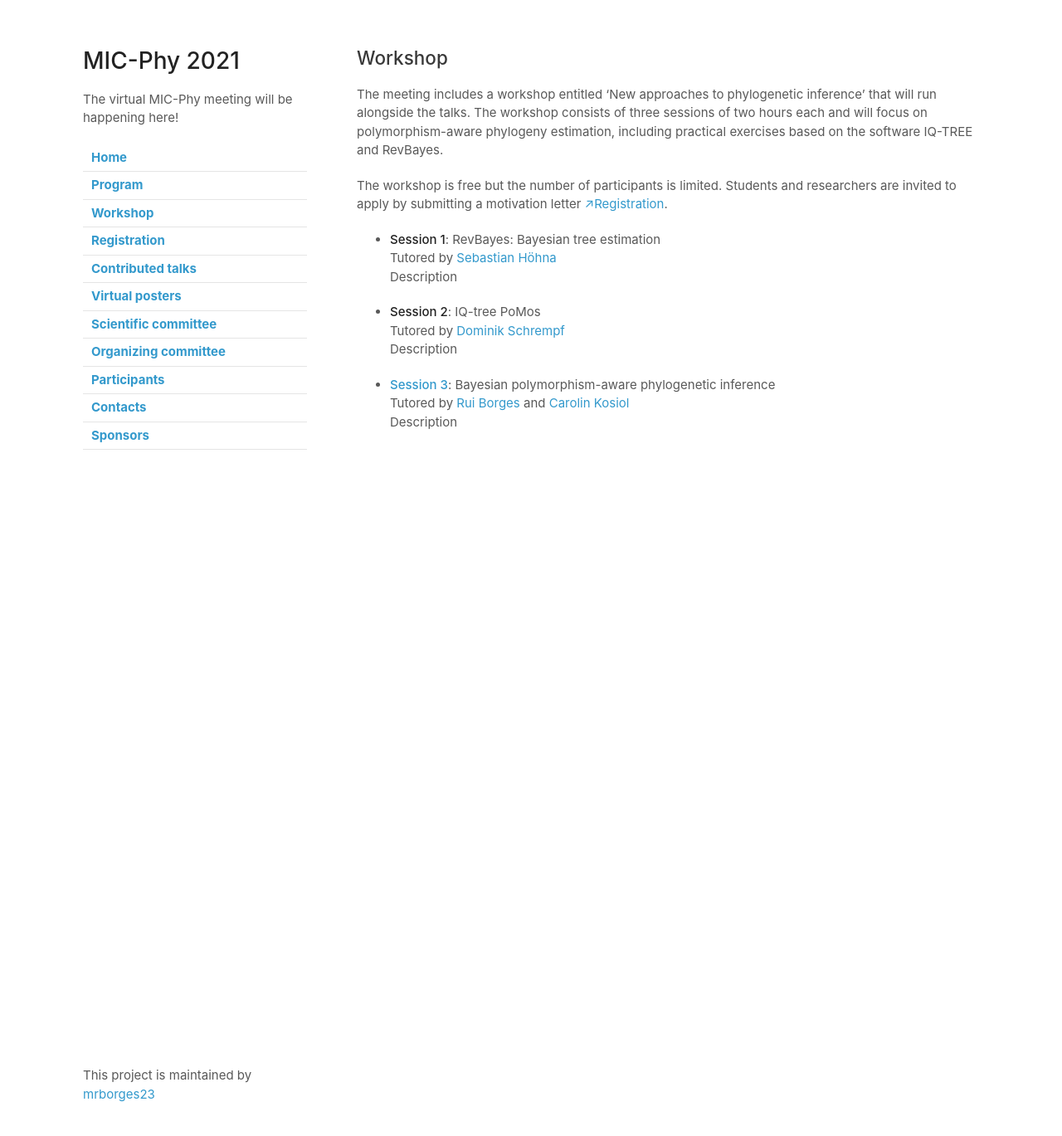
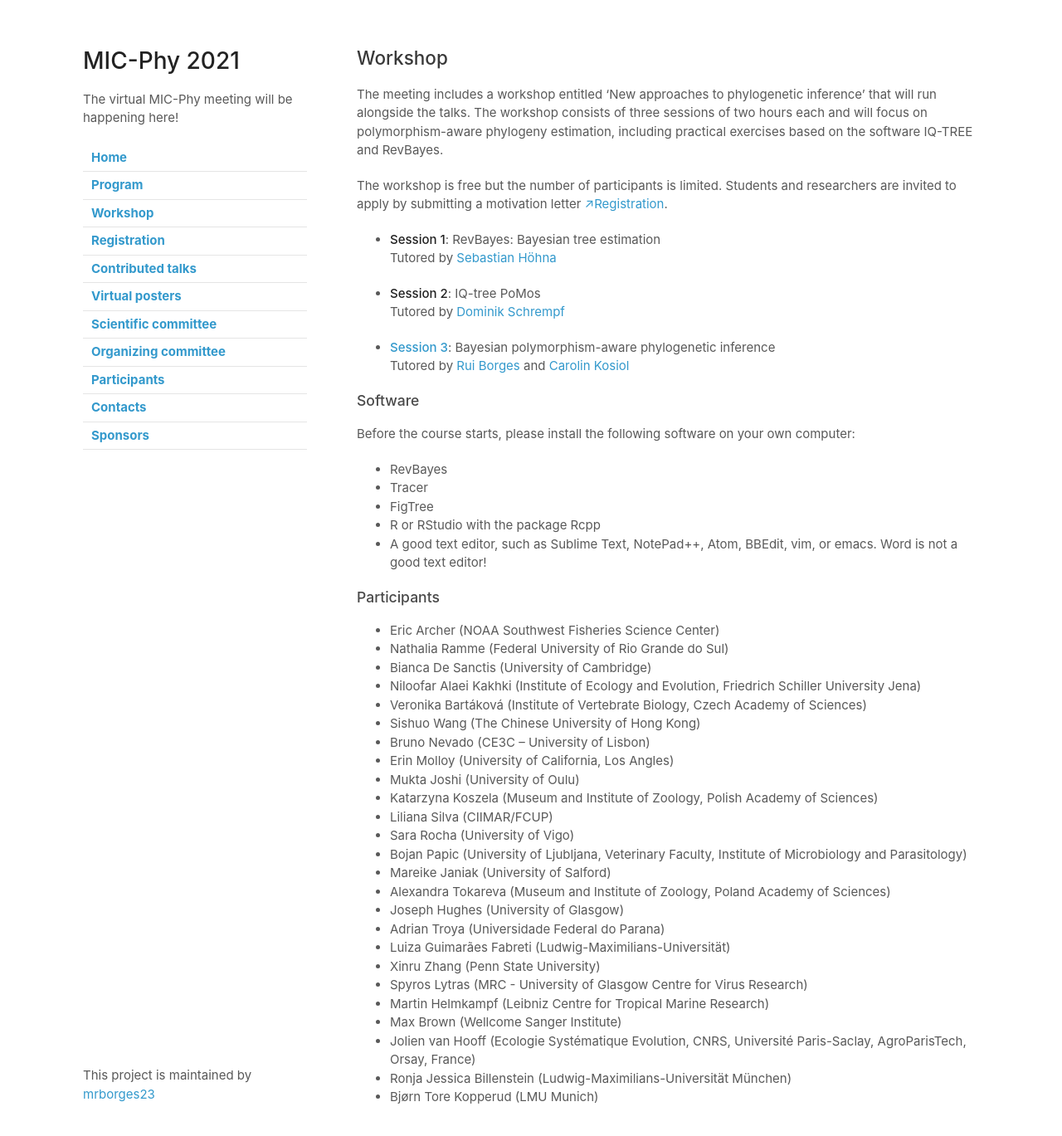
Before and after one commit to mrborges23/micphy2021, a Jekyll site: the page built from workshop.md, in a window 1280 px wide and 1400 px high. Shown: the top 1369 px of the window at 83% size. Built offline with Jekyll 4.4.1, drawn with Linux system fonts in a browser that asks for light colours; our own code applies the rules of GitHub Pages for plain Markdown files.

Commit message:
schedule

```diff
--- a/workshop.md
+++ b/workshop.md
@@ -6,12 +6,51 @@ The workshop is free but the number of participants is limited. Students and res
 
 * **Session 1**: RevBayes: Bayesian tree estimation<br/>
 Tutored by [Sebastian Höhna](https://hoehnalab.github.io//)<br/>
-Description
+
 
 * **Session 2**: IQ-tree PoMos<br/>
 Tutored by [Dominik Schrempf](http://www.cibiv.at/people/dominik/)<br/>
-Description
+
 
 * **[Session 3](session3.md)**: Bayesian polymorphism-aware phylogenetic inference<br/>
 Tutored by [Rui Borges](https://www.researchgate.net/profile/Rui_Borges4) and [Carolin Kosiol](https://risweb.st-andrews.ac.uk/portal/en/persons/carolin-kosiol(c9f40ab1-9f6d-4739-b827-f572db24bbd5).html) <br/>
-Description
+
+
+
+### Software
+
+Before the course starts, please install the following software on your own computer:
+
+* RevBayes
+* Tracer
+* FigTree
+* R or RStudio with the package Rcpp
+* A good text editor, such as Sublime Text, NotePad++, Atom, BBEdit, vim, or emacs. Word is not a good text editor!
+
+### Participants
+
+* Eric Archer (NOAA Southwest Fisheries Science Center)
+* Nathalia Ramme (Federal University of Rio Grande do Sul)
+* Bianca De Sanctis (University of Cambridge)
+* Niloofar Alaei Kakhki (Institute of Ecology and Evolution, Friedrich Schiller University Jena)
+* Veronika Bartáková (Institute of Vertebrate Biology, Czech Academy of Sciences)
+* Sishuo Wang (The Chinese University of Hong Kong)
+* Bruno Nevado (CE3C – University of Lisbon)
+* Erin Molloy (University of California, Los Angles)
+* Mukta Joshi (University of Oulu)
+* Katarzyna Koszela (Museum and Institute of Zoology, Polish Academy of Sciences)
+* Liliana Silva (CIIMAR/FCUP)
+* Sara Rocha (University of Vigo)
+* Bojan Papic (University of Ljubljana, Veterinary Faculty, Institute of Microbiology and Parasitology)
+* Mareike Janiak (University of Salford)
+* Alexandra Tokareva (Museum and Institute of Zoology, Poland Academy of Sciences)
+* Joseph Hughes (University of Glasgow)
+* Adrian Troya (Universidade Federal do Parana)
+* Luiza Guimarães Fabreti (Ludwig-Maximilians-Universität)
+* Xinru Zhang (Penn State University)
+* Spyros Lytras (MRC - University of Glasgow Centre for Virus Research)
+* Martin Helmkampf (Leibniz Centre for Tropical Marine Research)
+* Max Brown (Wellcome Sanger Institute)
+* Jolien van Hooff (Ecologie Systématique Evolution, CNRS, Université Paris-Saclay, AgroParisTech, Orsay, France)
+* Ronja Jessica Billenstein (Ludwig-Maximilians-Universität München)
+* Bjørn Tore Kopperud (LMU Munich)
```
